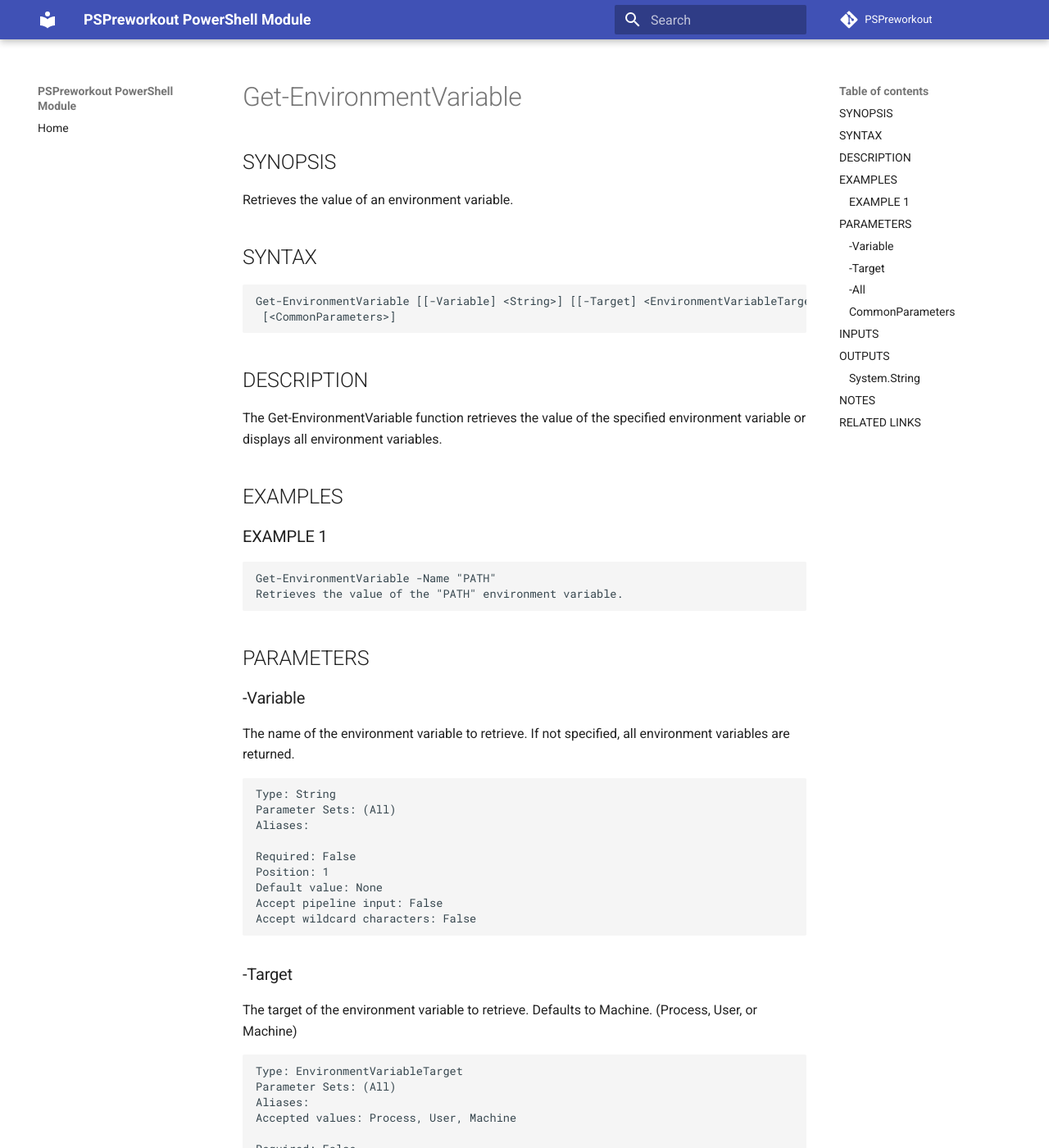
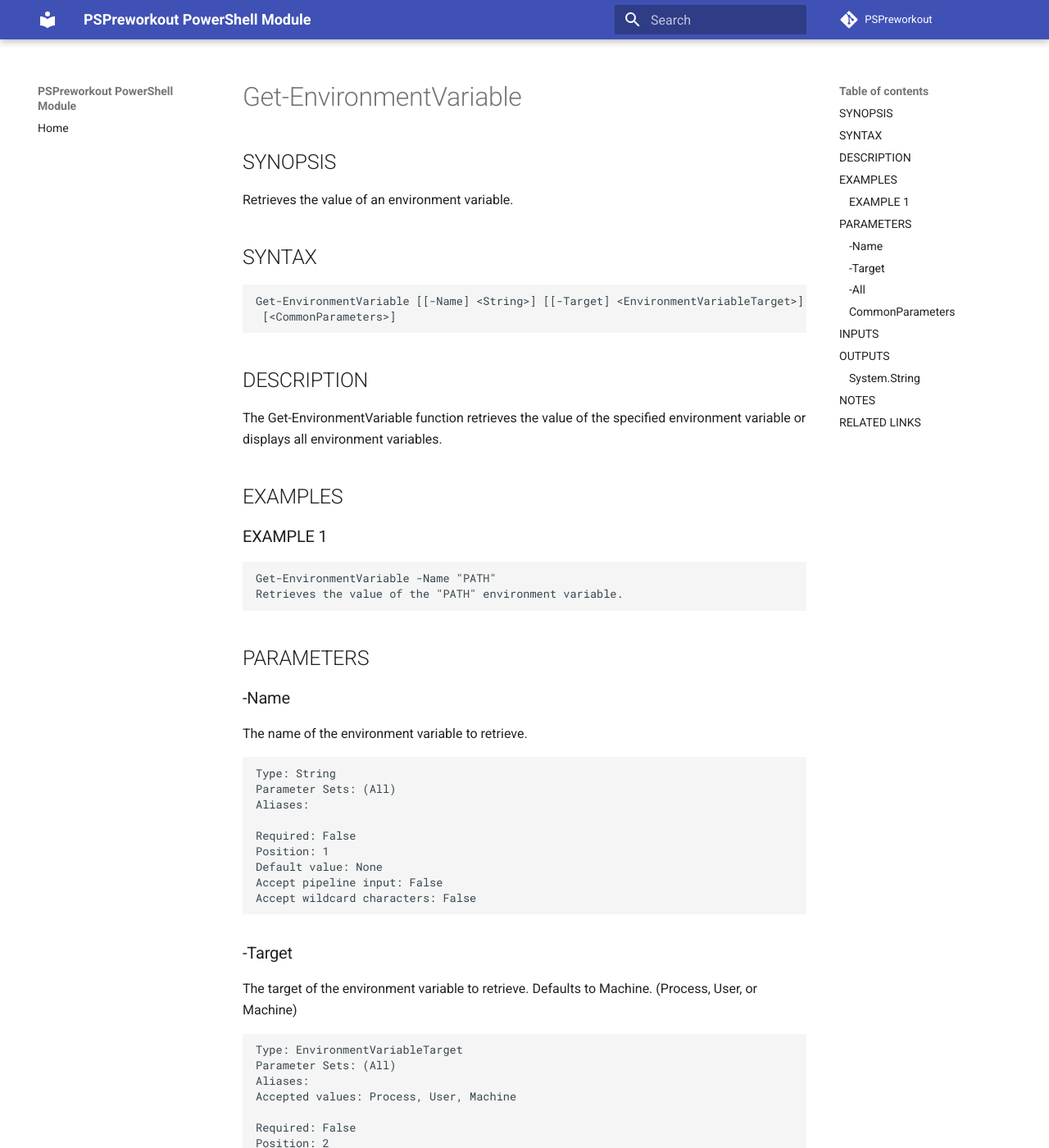
Before and after one commit to SamErde/PSPreworkout, an MkDocs documentation site: the page built from docs/Get-EnvironmentVariable.md, in a window 1280 px wide and 1400 px high. Shown: the whole window at 82% size. Built offline with MkDocs 1.6.1 and Material for MkDocs 9.7.7, drawn with Linux system fonts in a browser that asks for light colours; comment, search, counter and statistics services are not loaded.

Commit message:
Fix: actually fix $PSBoundParameters in genv

````diff
--- a/docs/Get-EnvironmentVariable.md
+++ b/docs/Get-EnvironmentVariable.md
@@ -13,7 +13,7 @@
 ## SYNTAX
 
 ```
-Get-EnvironmentVariable [[-Variable] <String>] [[-Target] <EnvironmentVariableTarget>] [-All]
+Get-EnvironmentVariable [[-Name] <String>] [[-Target] <EnvironmentVariableTarget>] [-All]
  [<CommonParameters>]
 ```
 
@@ -31,9 +31,8 @@
 
 ## PARAMETERS
 
-### -Variable
+### -Name
 The name of the environment variable to retrieve.
-If not specified, all environment variables are returned.
 
 ```yaml
 Type: String
````
Also changed, not shown: docs/PSPreworkout.md (+1 -1 lines), 2 other files.
